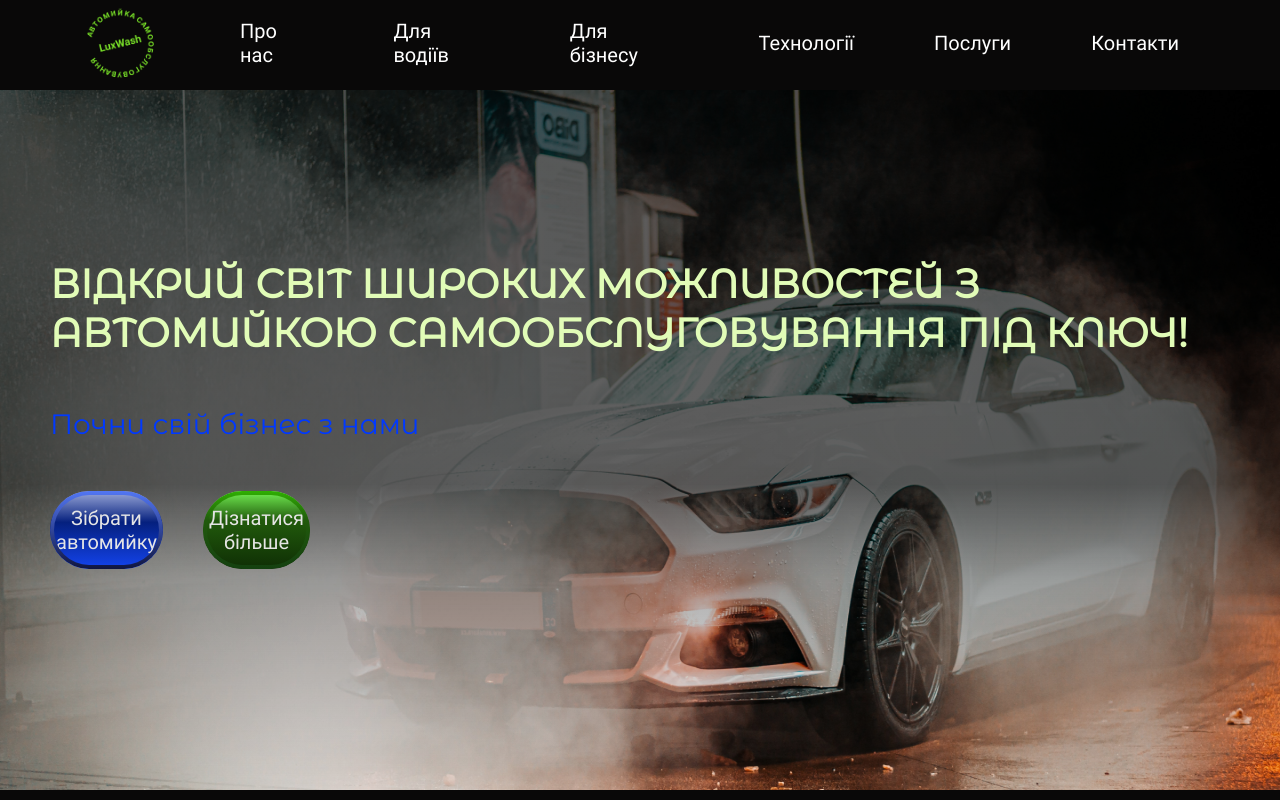
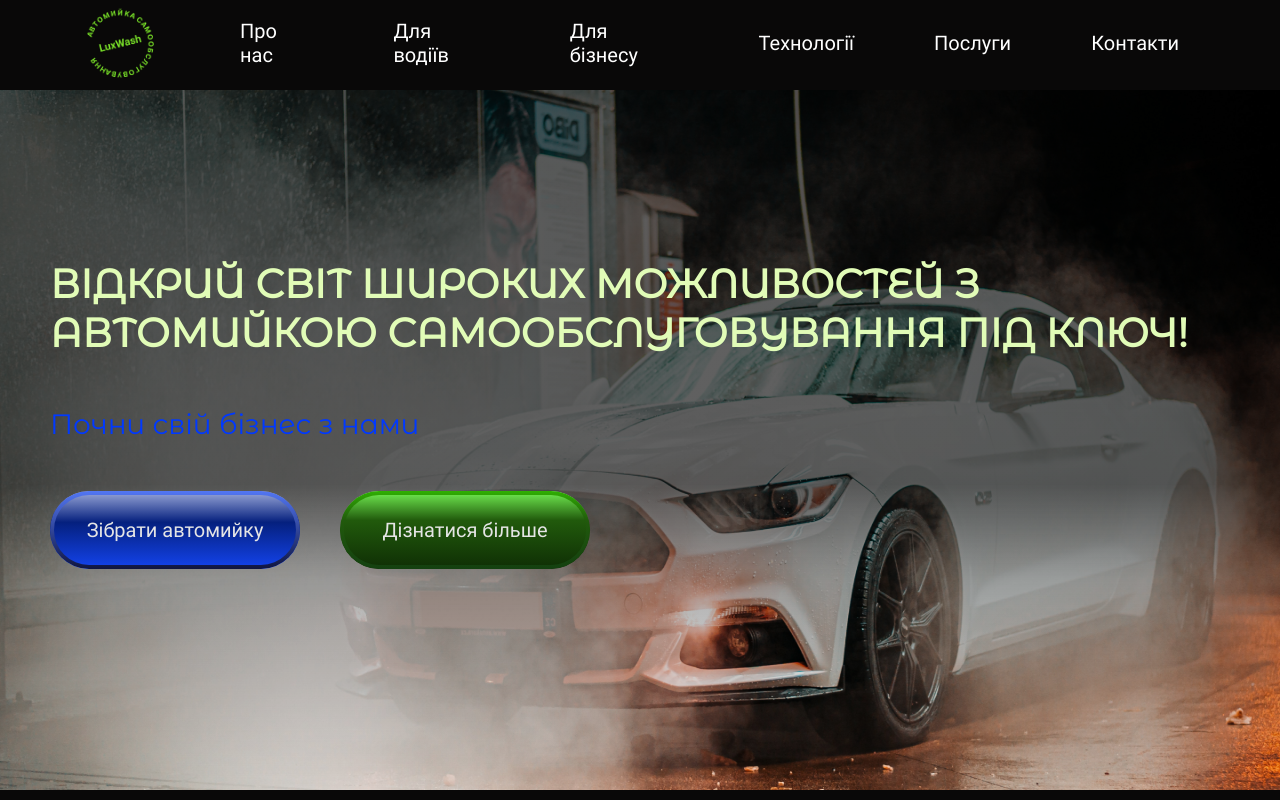
Before and after one commit to OlegGre4ka/lux-wash-app, a React (Create React App) app: page / in a window 1280 px wide. Shown: the top 800 px of the page. Built offline with nearby package versions, Linux system fonts and the light colour scheme.

Commit message:
fixed width for ButtonsBlock-desktop

```diff
--- a/src/appStyled.js
+++ b/src/appStyled.js
@@ -88,7 +88,7 @@ const FlexBox = styled.div`
   @media (max-width:480px){
     display: ${({displayMobile}) => displayMobile ? displayMobile : null};
     flex-direction: ${({flexDirectionMobile}) => flexDirectionMobile ? flexDirectionMobile : null};
-    width: ${props => props.width ? props.width : ""};
+    width: ${props => props.widthMobile ? props.widthMobile : ""};
     padding: ${props => props.padding ? props.padding : ""};
   }
 
--- a/src/containers/Home/index.jsx
+++ b/src/containers/Home/index.jsx
@@ -16,7 +16,7 @@ export default function Home() {
                 </Text>
                 <Text fontFamily="Montserrat Alternates" color="#0039FF" fontSize="28px" fontWeight="500"
                     fontSizeMobile="20px" heightMobile="24px">Почни свій бізнес з нами</Text>
-                <FlexBox flexDirectionMobile="column" width="250px">
+                <FlexBox flexDirectionMobile="column" widthMobile="250px">
                     <Button
                         backgroundColor="linear-gradient(180deg, #8998ce 5.21%, #05207e 40.1%, #1342e8 96.87%)"
                         hoverBackgroundColor="linear-gradient(180deg, #071958 5.21%, #05207e 40.1%, #001b7a 96.87%)"
```
